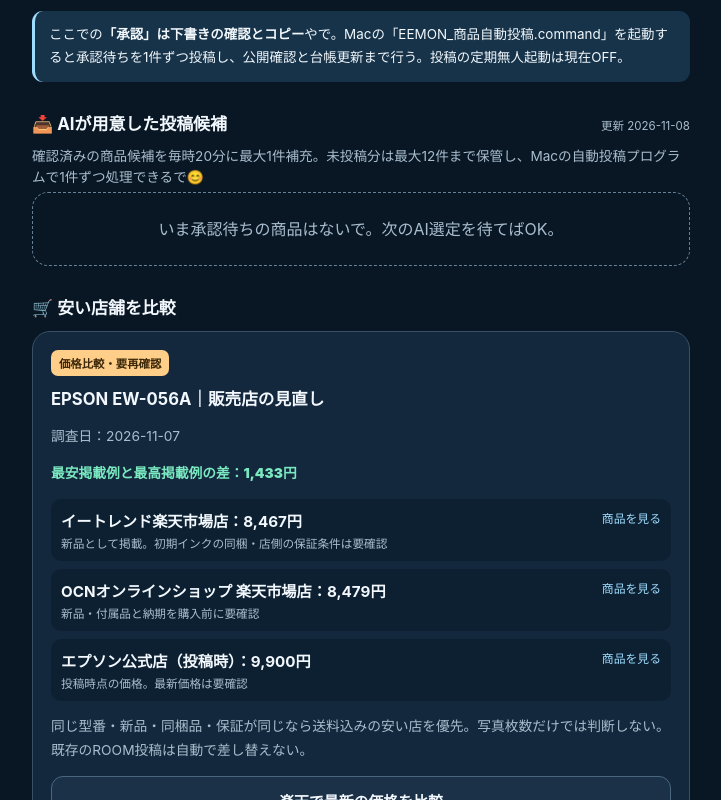
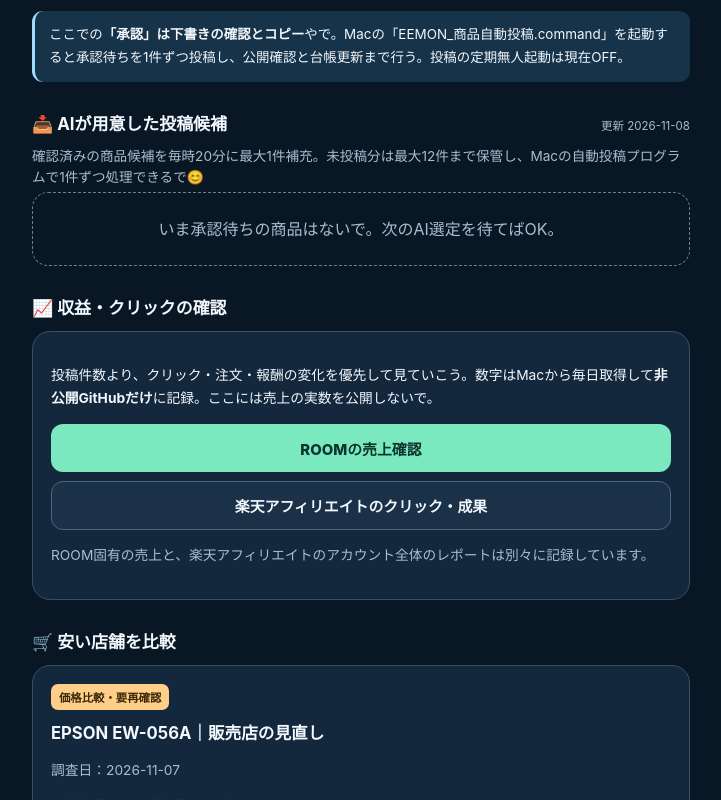
Before and after one commit to nexlab-dev/eemon-room-dashboard, a plain HTML site: page index.html in a window 1280 px wide. Shown: the part 448-1248 px from the top of the page, without its empty margins (279-1000 px from the left). Drawn offline with Linux system fonts and the light colour scheme.

Commit message:
EEMON dashboard: link official private revenue and click reports without exposing financial figures

```diff
--- a/index.html
+++ b/index.html
@@ -29,6 +29,15 @@
   <div class="section-heading"><h2>📥 AIが用意した投稿候補</h2><span id="feed-date" class="muted"></span></div>
   <p class="sub">確認済みの商品候補を毎時20分に最大1件補充。未投稿分は最大12件まで保管し、Macの自動投稿プログラムで1件ずつ処理できるで😊</p>
   <div id="pending"></div>
+  <div class="section-heading"><h2>📈 収益・クリックの確認</h2></div>
+  <section class="panel" aria-label="公式の成果レポートへ">
+    <p>投稿件数より、クリック・注文・報酬の変化を優先して見ていこう。数字はMacから毎日取得して<strong>非公開GitHubだけ</strong>に記録。ここには売上の実数を公開しないで。</p>
+    <div class="buttons">
+      <a class="button green" href="https://room.rakuten.co.jp/eemon_sagashi_papa/settings" target="_blank" rel="noopener noreferrer">ROOMの売上確認</a>
+      <a class="button secondary" href="https://affiliate.rakuten.co.jp/report/" target="_blank" rel="noopener noreferrer">楽天アフィリエイトのクリック・成果</a>
+    </div>
+    <p class="muted small">ROOM固有の売上と、楽天アフィリエイトのアカウント全体のレポートは別々に記録しています。</p>
+  </section>
   <div class="section-heading"><h2>🛒 安い店舗を比較</h2></div>
   <div id="reviews"></div>
   <div class="section-heading"><h2>✅ 公開履歴</h2></div>
```
